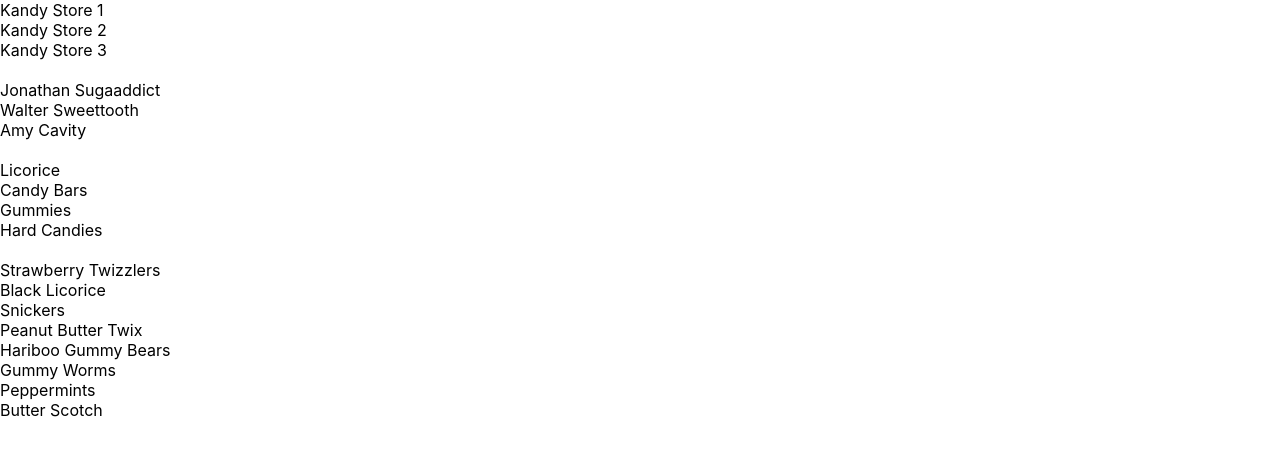
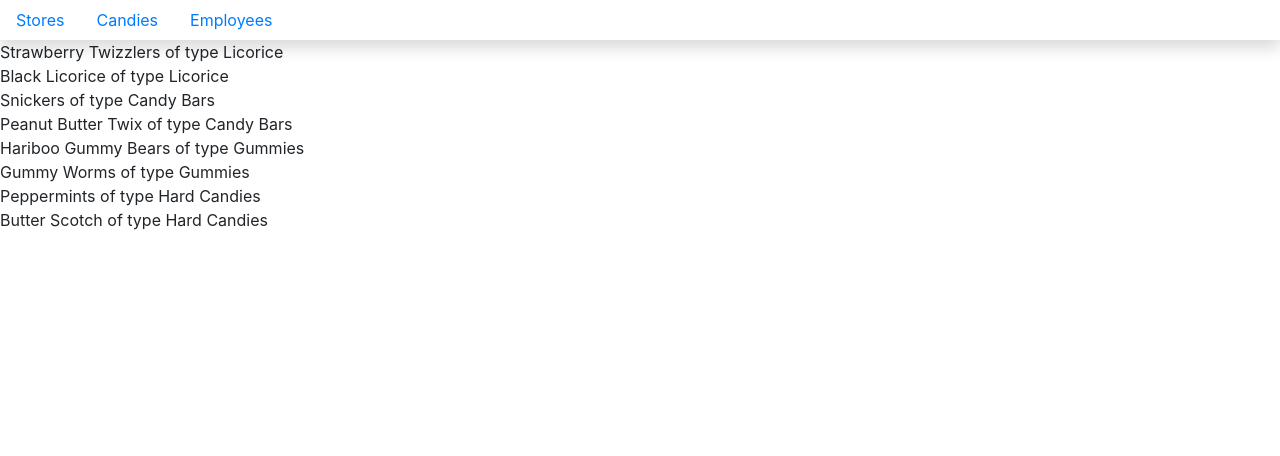
Before and after one commit to Jeff-Hill/KandyKorner, a React (Create React App) app: page /candies in a window 1280 px wide. Shown: the top 456 px of the page. Built offline with nearby package versions, Linux system fonts and the light colour scheme.

Commit message:
added candy type to each candy using .find

```diff
--- a/package.json
+++ b/package.json
@@ -3,8 +3,10 @@
   "version": "0.1.0",
   "private": true,
   "dependencies": {
+    "bootstrap": "^4.3.1",
     "react": "^16.8.6",
     "react-dom": "^16.8.6",
+    "react-router-dom": "^5.0.1",
     "react-scripts": "3.0.1"
   },
   "scripts": {
--- /dev/null
+++ b/src/components/ApplicationViews.js
@@ -0,0 +1,62 @@
+import { Route } from 'react-router-dom'
+import React, { Component } from 'react'
+import EmployeeList from "./employee/EmployeeList"
+import LocationList from "./location/LocationList"
+import CandyList from "./candy/CandyList"
+// import CandyTypeList from "./candyType/CandyTypeList"
+
+export default class ApplicationViews extends Component {
+
+candyLocationsFromAPI = [
+{ id: 1, name: "Kandy Store 1", address: "123 Candy Street"},
+{ id: 2, name: "Kandy Store 2", address: "456 S. Candy Ave"},
+{ id: 3, name: "Kandy Store 3", address: "789 N. Candy Blvd"}
+]
+
+employeesFromAPI = [
+    {id: 1, name: "Jonathan Sugaaddict"},
+    {id: 2, name: "Walter Sweettooth"},
+    {id: 3, name: "Amy Cavity"}
+]
+
+candyTypesFromAPI = [
+    {id: 1, name: "Licorice"},
+    {id: 2, name: "Candy Bars"},
+    {id: 3, name: "Gummies"},
+    {id: 4, name: "Hard Candies"}
+]
+
+individualCandiesFromAPI = [
+    {id: 1, candyTypeId: 1, name: "Strawberry Twizzlers"},
+    {id: 2, candyTypeId: 1, name: "Black Licorice"},
+    {id: 3, candyTypeId: 2, name: "Snickers"},
+    {id: 4, candyTypeId: 2, name: "Peanut Butter Twix"},
+    {id: 5, candyTypeId: 3, name: "Hariboo Gummy Bears"},
+    {id: 6, candyTypeId: 3, name: "Gummy Worms"},
+    {id: 7, candyTypeId: 4, name: "Peppermints"},
+    {id: 8, candyTypeId: 4, name: "Butter Scotch"}
+]
+
+state = {
+    employees: this.employeesFromAPI,
+    locations: this.candyLocationsFromAPI,
+    candyTypes: this.candyTypesFromAPI,
+    candies: this.individualCandiesFromAPI
+}
+
+render() {
+    return (
+        <React.Fragment>
+            <Route exact path="/" render={(props) => {
+                return <LocationList locations={this.state.locations} />
+            }} />
+            <Route path="/candies" render={(props) => {
+                return <CandyList candies={this.state.candies} candyTypes={this.state.candyTypes} />
+            }} />
+            <Route path="/employees" render={(props) => {
+                return <EmployeeList employees={this.state.employees} />
+            }} />
+        </React.Fragment>
+        )
+    }
+}
--- /dev/null
+++ b/src/components/KandyKorner.css
@@ -0,0 +1,10 @@
+.kennel {
+    display: flex;
+    justify-content: space-around;
+    flex-direction: row;
+}
+
+h3 {
+color: red
+
+}
--- a/src/components/KandyKorner.js
+++ b/src/components/KandyKorner.js
@@ -1,60 +1,18 @@
-import React, { Component } from 'react'
-import EmployeeList from "./employee/EmployeeList"
-import LocationList from "./location/LocationList"
-import CandyTypeList from "./candyType/CandyTypeList"
-import CandyList from "./candy/CandyList"
+import React, { Component } from "react"
+import NavBar from "./nav/NavBar"
+import ApplicationViews from "./ApplicationViews"
+
+import "./KandyKorner.css"
+import "bootstrap/dist/css/bootstrap.min.css"
+
 
 export default class KandyKorner extends Component {
-
-candyLocationsFromAPI = [
-{ id: 1, name: "Kandy Store 1", address: "123 Candy Street"},
-{ id: 2, name: "Kandy Store 2", address: "456 S. Candy Ave"},
-{ id: 3, name: "Kandy Store 3", address: "789 N. Candy Blvd"}
-]
-
-employeesFromAPI = [
-    {id: 1, name: "Jonathan Sugaaddict"},
-    {id: 2, name: "Walter Sweettooth"},
-    {id: 3, name: "Amy Cavity"}
-]
-
-candyTypesFromAPI = [
-    {id: 1, name: "Licorice"},
-    {id: 2, name: "Candy Bars"},
-    {id: 3, name: "Gummies"},
-    {id: 4, name: "Hard Candies"}
-]
-
-individualCandiesFromAPI = [
-    {id: 1, candyTypeId: 1, name: "Strawberry Twizzlers"},
-    {id: 2, candyTypeId: 1, name: "Black Licorice"},
-    {id: 3, candyTypeId: 2, name: "Snickers"},
-    {id: 4, candyTypeId: 2, name: "Peanut Butter Twix"},
-    {id: 5, candyTypeId: 3, name: "Hariboo Gummy Bears"},
-    {id: 6, candyTypeId: 3, name: "Gummy Worms"},
-    {id: 7, candyTypeId: 4, name: "Peppermints"},
-    {id: 8, candyTypeId: 4, name: "Butter Scotch"}
-]
-
-state = {
-    employees: this.employeesFromAPI,
-    locations: this.candyLocationsFromAPI,
-    candyTypes: this.candyTypesFromAPI,
-    candies: this.individualCandiesFromAPI
+    render() {
+        return (
+            <React.Fragment>
+                <NavBar />
+                <ApplicationViews />
+            </React.Fragment>
+        )
+    }
 }
-
-render() {
-    return (
-        <article className="KandyKorner">
-            <LocationList locations={this.state.locations} />
-            <br></br>
-            <EmployeeList employees={this.state.employees} />
-            <br></br>
-            <CandyTypeList candyTypes={this.state.candyTypes} />
-            <br></br>
-            <CandyList candies={this.state.candies} />
-        </article>
-    )
-}
-
-}
--- a/src/components/candy/CandyList.js
+++ b/src/components/candy/CandyList.js
@@ -9,7 +9,13 @@ export default class CandyList extends Component {
                 {
                     this.props.candies.map(candy =>
                         <div key={candy.id}>
-                            {candy.name}
+                            { candy.name }
+                             {" "}of type{" "}
+                            {
+                // Having access to the candy state you can loop through the candies using .find and compare the candyTypeId
+                // in the CandyList to the candyType.id in the CandyTypeList component
+                                this.props.candyTypes.find(candyType => candyType.id === candy.candyTypeId).name
+                            }
                         </div>
                         )
                 }
--- a/src/components/location/LocationList.js
+++ b/src/components/location/LocationList.js
@@ -10,6 +10,8 @@ export default class LocationList extends Component {
                     this.props.locations.map(location =>
                         <div key={location.id}>
                             {location.name}
+                            <br></br>
+                            {location.address}
                         </div>
                         )
                 }
--- /dev/null
+++ b/src/components/nav/NavBar.js
@@ -0,0 +1,24 @@
+import React, { Component } from "react"
+import { Link } from "react-router-dom"
+import "bootstrap/dist/css/bootstrap.min.css"
+
+
+export default class NavBar extends Component {
+    render() {
+        return (
+            <nav className="navbar navbar-light light-blue flex-md-nowrap p-0 shadow">
+                <ul className="nav nav-pills">
+                    <li className="nav-item">
+                        <Link className="nav-link" to="/">Stores</Link>
+                    </li>
+                    <li className="nav-item">
+                        <Link className="nav-link" to="/candies">Candies</Link>
+                    </li>
+                    <li className="nav-item">
+                        <Link className="nav-link" to="/employees">Employees</Link>
+                    </li>
+                </ul>
+            </nav>
+        )
+    }
+}
--- a/src/index.js
+++ b/src/index.js
@@ -1,6 +1,11 @@
 import React from 'react'
 import ReactDOM from 'react-dom'
+import { BrowserRouter as Router } from 'react-router-dom'
 import KandyKorner from './components/KandyKorner'
 import './index.css';
 
-ReactDOM.render(<KandyKorner />, document.getElementById('root'));
+ReactDOM.render(
+    <Router>
+        <KandyKorner />
+    </Router>
+    , document.getElementById('root'));
```
Also changed, not shown: src/components/nav/NavBar.css (added), 1 other file (tests, documents, lock files or other folders).
